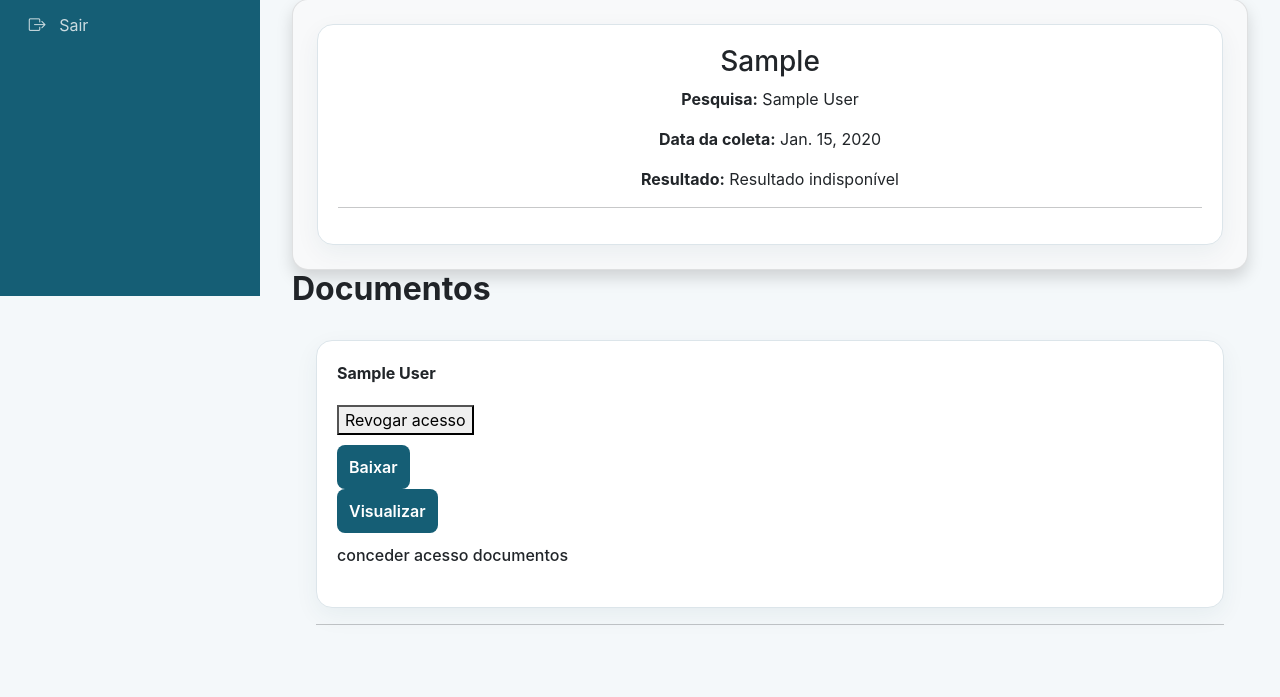
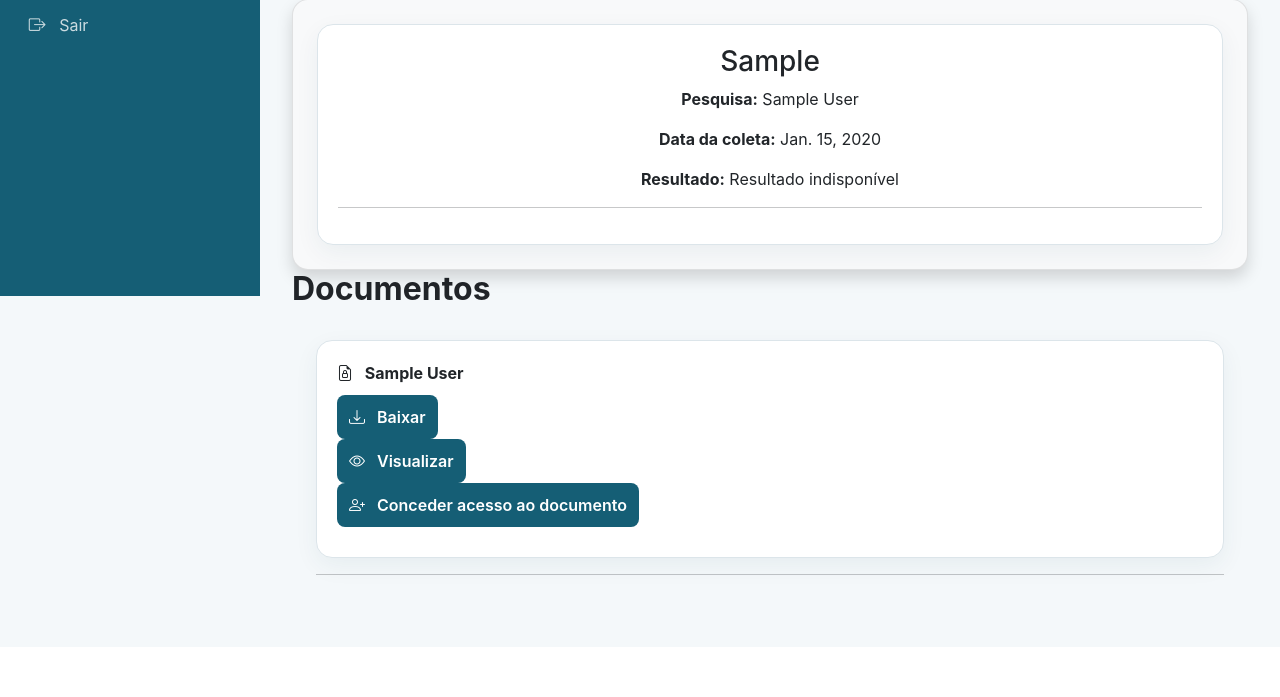
Before and after one commit to CauaPeresAdriani/Projeto-Integrador, a Django app: page /participantes/1/ in a window 1280 px wide. Shown: the part 504-1201 px from the top of the page. After the commit the page ends 1083 px from the top, so only its background shows below. Run offline with Django 5.2, Linux system fonts and the light colour scheme; a user stored in the database is signed in; tables that the repository leaves empty hold one stand-in row (values such as "Sample post").

Commit message:
style:estilizando tela de documentos e estruturação de revogação closes #67

```diff
--- a/accounts/templates/accounts/detalhe_participante.html
+++ b/accounts/templates/accounts/detalhe_participante.html
@@ -216,62 +216,107 @@
 <h2>Documentos</h2>
 
 {% if documentos %}
+
 <div class="card-shadow p-4 dados-card">
 
     {% for documento in documentos %}
 
     <div class="stat-card">
+
         <div class="form-group">
-                        <strong class="login-title">{{ documento.nome_original }}</strong>
-                    </div>
-
-                    {% if request.user.perfil == "coordenador" %}
-                    <div class="form-group">
-                        <form method="post" action="{% url 'revogar_acesso_documento' documento.id %}">
-                            {% csrf_token %}
-                            <button class="btn-warning" type="submit">
-                                Revogar acesso
-                            </button>
-                        </form>
-                    </div>
-                    {% endif %}
-                    <div class="form-group">
-
-                        <a class="btn-submit" href="{% url 'download_documento' documento.id %}">
-                            Baixar
-                        </a>
-
+            <strong class="login-title">
+                <i class="bi bi-file-earmark-lock me-2"></i>
+                {{ documento.nome_original }}
+            </strong>
         </div>
 
         <div class="form-group">
+            <a class="btn-submit"
+               href="{% url 'download_documento' documento.id %}">
+                <i class="bi bi-download me-2"></i>
+                Baixar
+            </a>
+        </div>
 
-                        <a class="btn-submit" href="{% url 'visualizar_documento' documento.id %}">
+        <div class="form-group">
+            <a class="btn-submit"
+               href="{% url 'visualizar_documento' documento.id %}">
+                <i class="bi bi-eye me-2"></i>
                 Visualizar
             </a>
+        </div>
 
-                    </div>
+        {% for acesso in acessos_documentos %}
+
+            {% if acesso.documento.id == documento.id %}
+
+                <p>
+                    <strong>
+                        <i class="bi bi-person-check me-1"></i>
+                        Acesso concedido para:
+                    </strong>
+                    {{ acesso.usuario.username }}
+                </p>
+
                 {% if request.user.perfil == "coordenador" %}
+
                     <div class="form-group">
+                        <form method="post"
+                              action="{% url 'revogar_acesso_documento' acesso.id %}">
 
-                        <a href="{% url 'conceder_acesso_documento' documento.id %}">conceder acesso documentos</a>
+                            {% csrf_token %}
 
-                    </div>
-                    {% endif %}
 
-                </div>
-                <hr>
-
-                {% endfor %}
-
-                {% else %}
-                <p>Nenhum documento cadastrado.</p>
-                {% endif %}
+                            <div class="form-group">
+                                <button class="btn-submit" type="submit">
+                                <i class="bi bi-person-x me-2"></i>
+                                Revogar acesso
+                            </button>
 
 
 
                             </div>
 
+
+                        </form>
+                    </div>
+
+                {% endif %}
+
+            {% endif %}
+
+        {% endfor %}
+
+        {% if request.user.perfil == "coordenador" %}
+
+            <div class="form-group">
+                <a class="btn-submit" href="{% url 'conceder_acesso_documento' documento.id %}">
+                    <i class="bi bi-person-plus me-2"></i>
+                    Conceder acesso ao documento
+                </a>
+            </div>
+
+        {% endif %}
+
+    </div>
+
+    <hr>
+
+    {% endfor %}
+
+</div>
+
+{% else %}
+
+<p>
+    <i class="bi bi-file-earmark-x me-2"></i>
+    Nenhum documento cadastrado.
+</p>
+
+{% endif %}
+
 </main>
 </div>
 </div>
+
 {% endblock %}
--- a/accounts/views.py
+++ b/accounts/views.py
@@ -1796,6 +1796,14 @@ def detalhe_participante_view(request, participante_id):
     documentos = Documento.objects.filter(
         participante=participante
         )
+
+    acessos_documentos = Acesso.objects.filter(
+    documento__participante=participante,
+    revogado=False
+    ).select_related(
+        "documento",
+        "usuario"
+    )
     return render(
         request,
         'accounts/detalhe_participante.html',
@@ -1806,6 +1814,7 @@ def detalhe_participante_view(request, participante_id):
             'faixa_etaria': faixa_etaria,
             'documentos': documentos,
             "now": timezone.now(),
+            'acessos_documentos': acessos_documentos,
         }
     )
 
```
Lines whose indentation alone changed are shown as unchanged.
